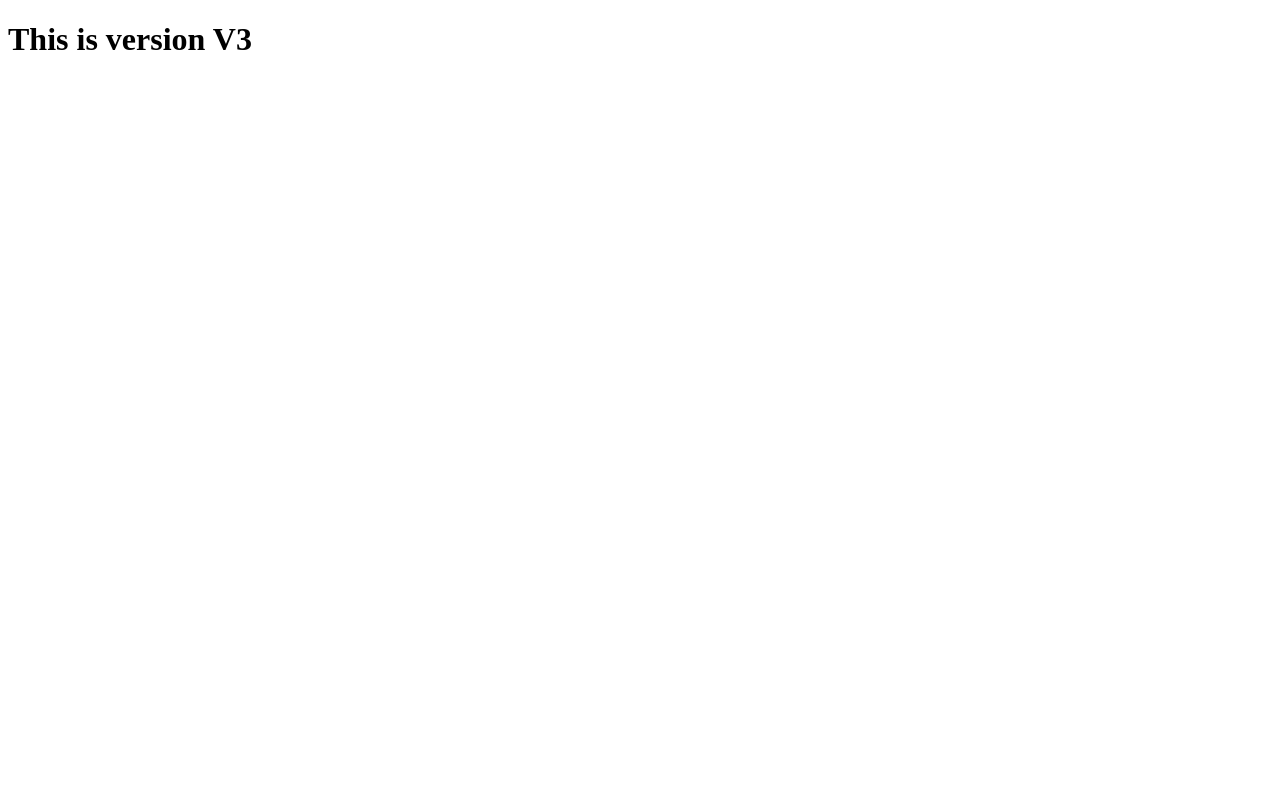
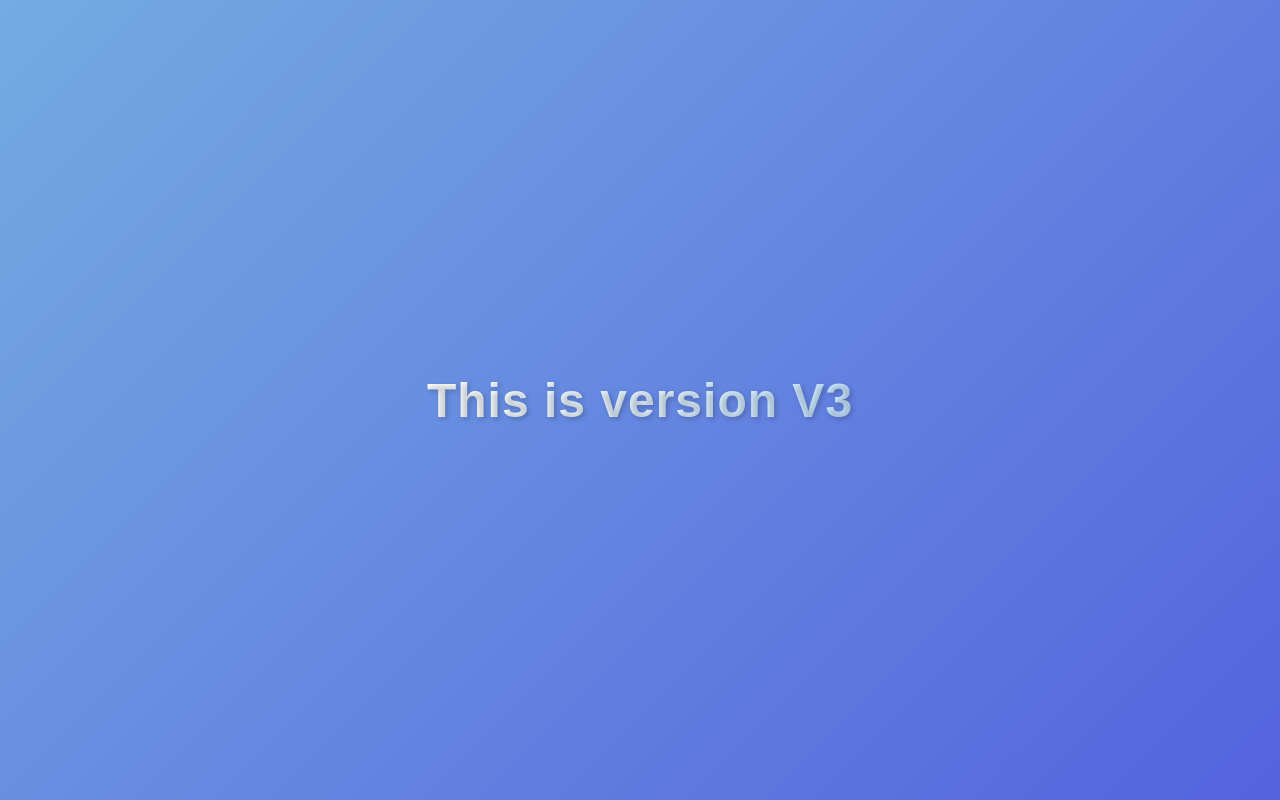
Before and after one commit to ankithlg/git, a plain HTML site: page index.html in a window 1280 px wide. Drawn offline with Linux system fonts and the light colour scheme.

Commit message:
Added design part

```diff
--- a/index.html
+++ b/index.html
@@ -3,7 +3,8 @@
  <head>
     <meta charset="UTF-8">
     <meta name="viewport" content="width=device-width, initial-scale=1.0">
-    <title>Document</title>
+   <link rel="stylesheet" href="style.css">
+   <title>Document</title>
  </head>
  <body>
     <h1>This is version V3</h1>
--- /dev/null
+++ b/style.css
@@ -0,0 +1,32 @@
+/* style.css */
+body {
+  margin: 0;
+  height: 100vh;
+  display: flex;
+  justify-content: center;
+  align-items: center;
+  background: linear-gradient(135deg, #74ABE2, #5563DE);
+  font-family: "Poppins", sans-serif;
+  color: #fff;
+}
+
+h1 {
+  font-size: 3rem;
+  background: linear-gradient(to right, #ffffff, #c6e6ff);
+  -webkit-background-clip: text;
+  -webkit-text-fill-color: transparent;
+  text-shadow: 2px 2px 5px rgba(0, 0, 0, 0.2);
+  letter-spacing: 1px;
+  animation: fadeIn 1.5s ease-in-out;
+}
+
+@keyframes fadeIn {
+  from {
+    opacity: 0;
+    transform: translateY(20px);
+  }
+  to {
+    opacity: 1;
+    transform: translateY(0);
+  }
+}
```
